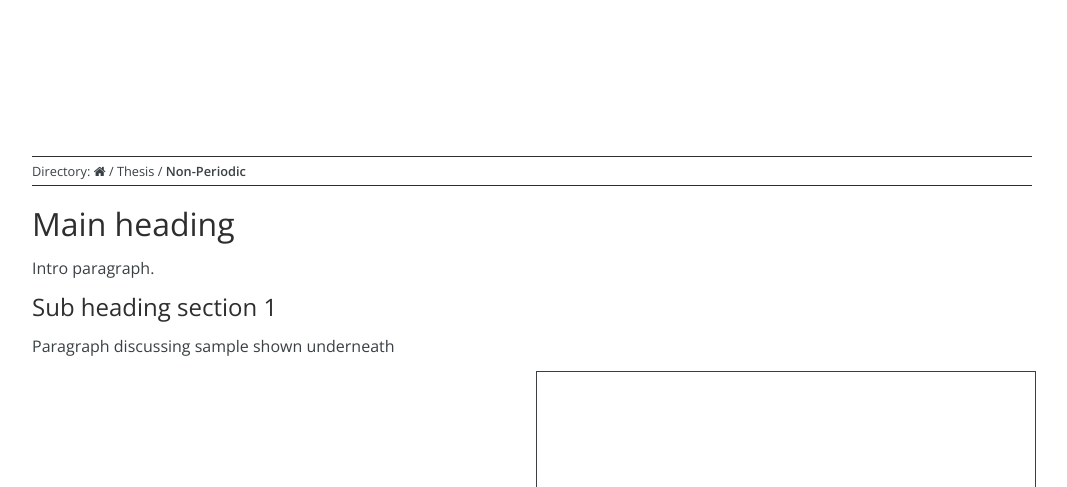
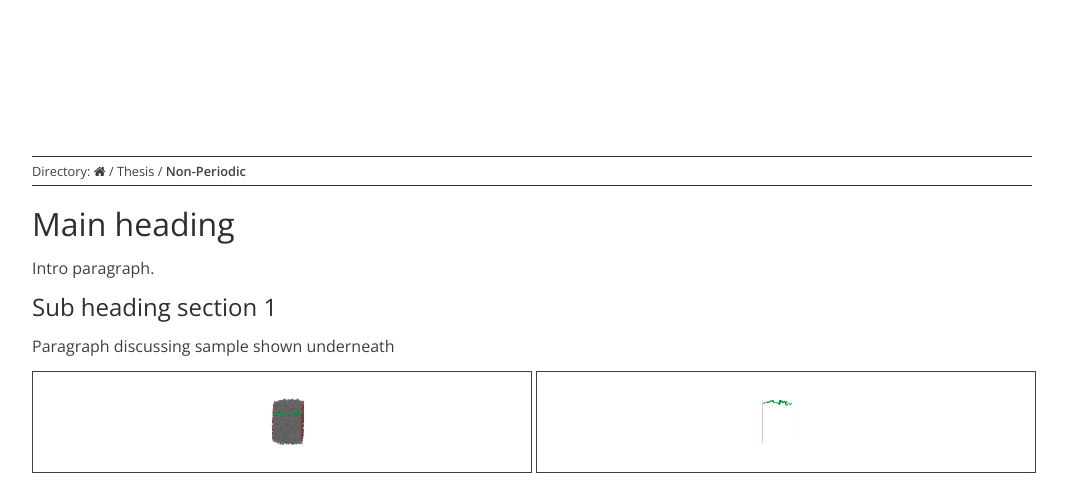
Before and after one commit to sunnivi/johhat.github.io, a Jekyll site: the page built from msc-thesis/non-periodic/index.html, in a window 1280 px wide. Shown: the top 487 px of the page, without its empty margins (108-1175 px from the left). Built offline with Jekyll 4.4.1, drawn with Linux system fonts in a browser that asks for light colours; grey boxes are pictures that could not be loaded.

Commit message:
Update index.html

```diff
--- a/msc-thesis/non-periodic/index.html
+++ b/msc-thesis/non-periodic/index.html
@@ -14,11 +14,11 @@
         <div class="img-container-2">
             <div class="img-sub-container">
                 <img class="border hide-on-load" data-src="holder.js/500x500?text=Loading gif..">
-                <img class="border show-on-load" src="/public/img-raw/nonPerAnimationBundle.gif" alt="Animation 1">
+                <img class="border show-on-load" src="/public/img-raw/croppedNonPerAnimationBundle.gif" alt="Animation 1">
             </div>
             <div class="img-sub-container">
                 <img class="border hide-on-load" data-src="holder.js/500x500?text=Loading gif..">
-                <img class="border show-on-load" src="/public/img-raw/nonPerAnimationSingle.gif" alt="Animation 2">
+                <img class="border show-on-load" src="/public/img-raw/croppedNonPerAnimationSingle.gif" alt="Animation 2">
             </div>
         </div>
 
```
